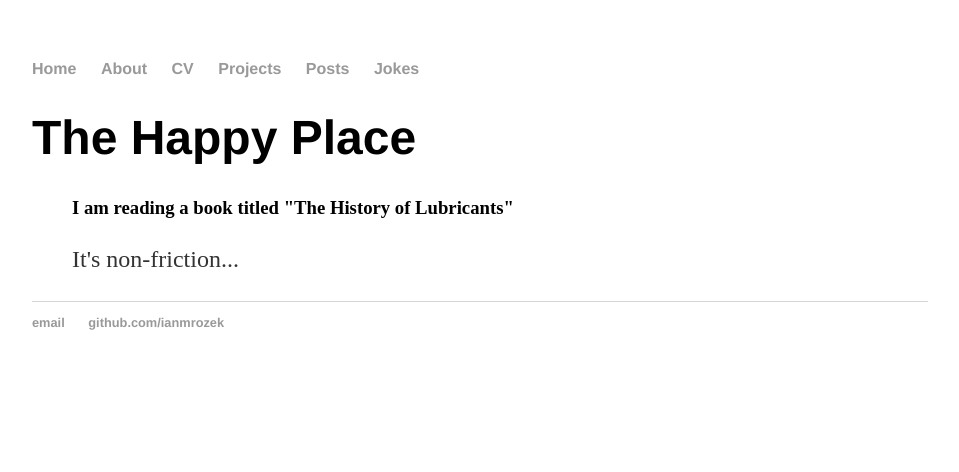
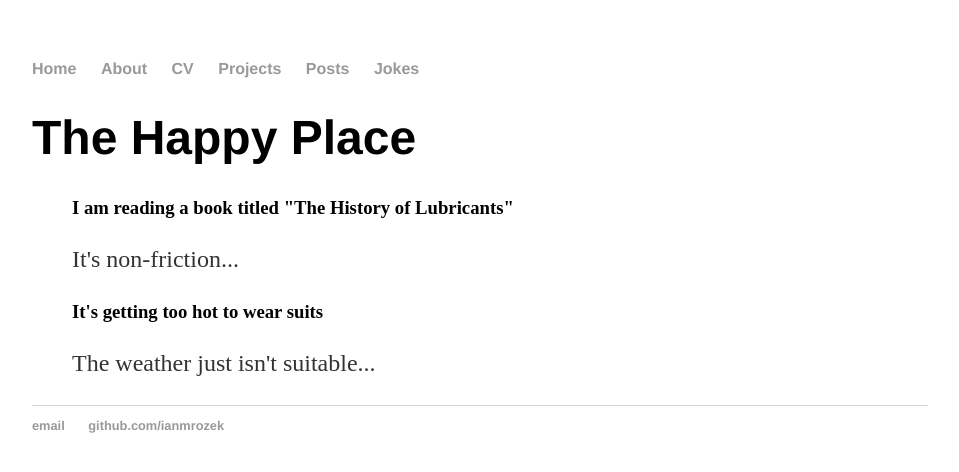
Before and after one commit to IanMrozek/ianmrozek.github.io, a Jekyll site: the page built from jokes/index.html, in a window 1280 px wide. Shown: the top 472 px of the page, without its empty margins (160-1119 px from the left). Built offline with Jekyll 4.4.1, drawn with Linux system fonts in a browser that asks for light colours.

Commit message:
joke update

```diff
--- a/jokes/index.html
+++ b/jokes/index.html
@@ -7,5 +7,7 @@ title: The Happy Place
       <div class="blurb">
         <h3>I am reading a book titled "The History of Lubricants"</h3>
         <p>It's non-friction...</p>
+        <h3>It's getting too hot to wear suits</h3>
+        <p>The weather just isn't suitable...</p>
     </div><!-- /.blurb -->
     </ul>
```
